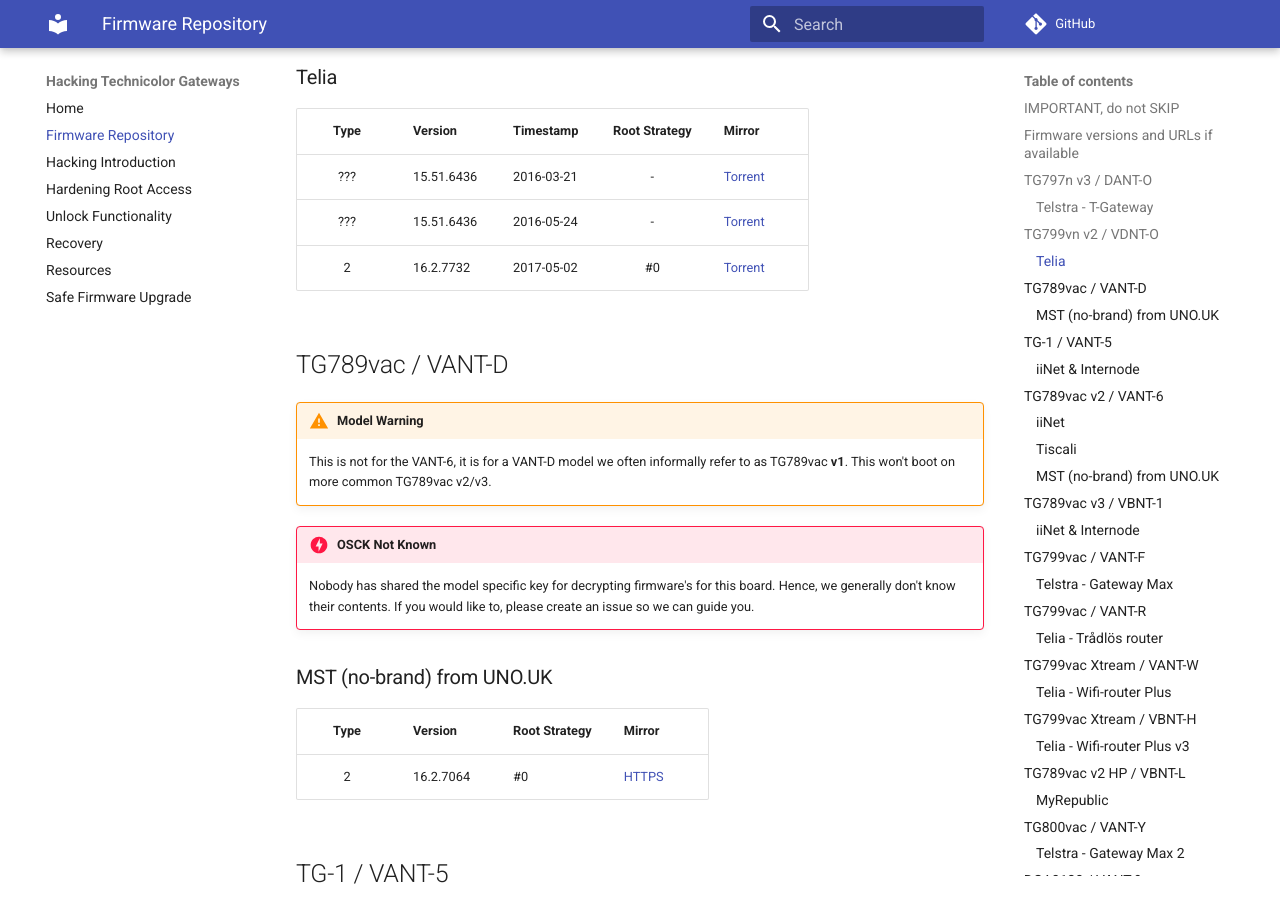
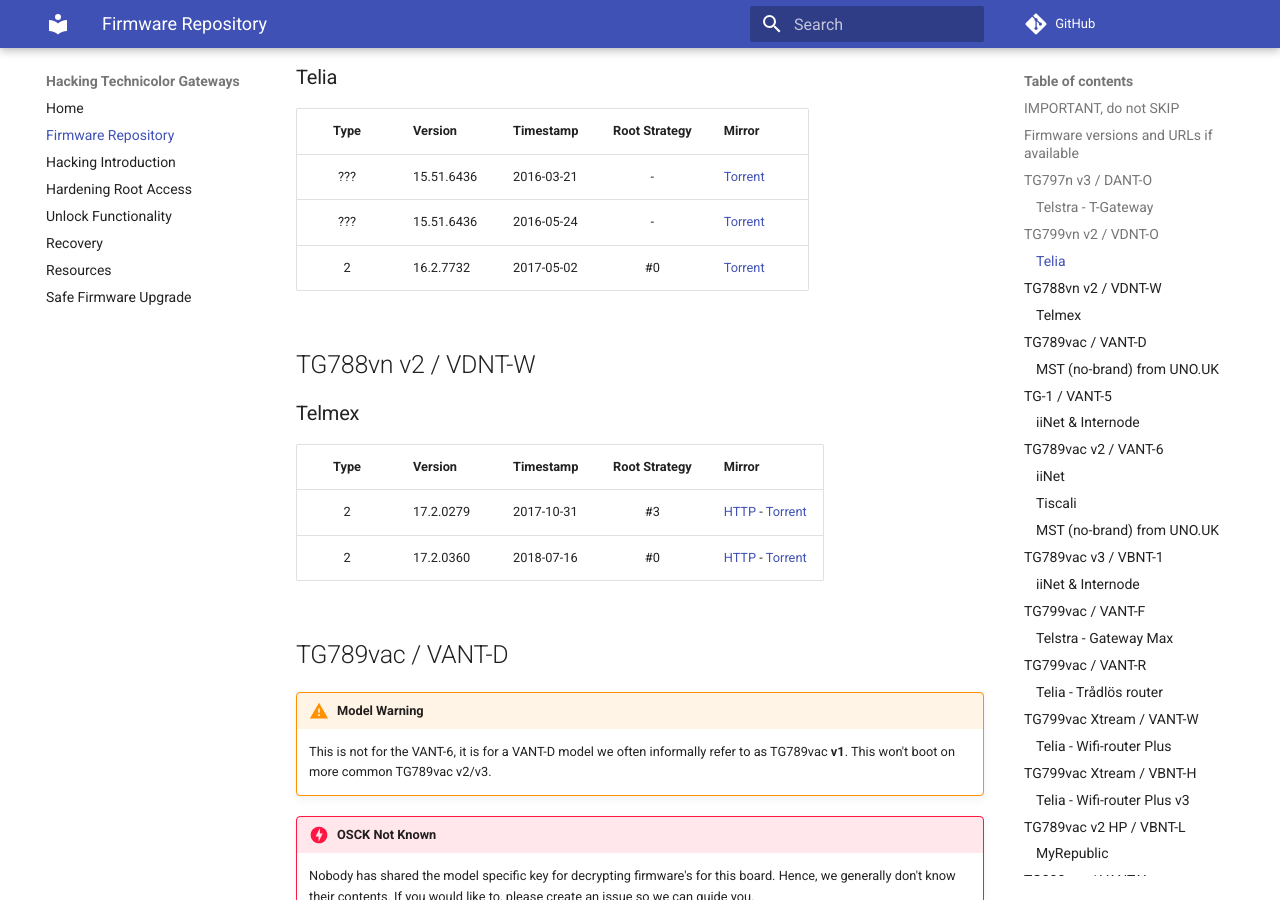
Before and after one commit to hack-technicolor/hack-technicolor, an MkDocs documentation site: the page built from docs/Repository.md, in a window 1280 px wide and 900 px high, scrolled down 1593 px. Built offline with MkDocs 1.6.1 and Material for MkDocs 9.7.7, drawn with Linux system fonts in a browser that asks for light colours; comment, search, counter and statistics services are not loaded.

Commit message:
Support for Telmex's TG788vn v2 / VDNT-W

```diff
--- a/docs/Repository.md
+++ b/docs/Repository.md
@@ -50,6 +50,15 @@
 | ???    | 15.51.6436       | 2016-03-21 | -             | [Torrent](https://github.com/kevdagoat/hack-technicolor/blob/master/torrents/vdnt-o/15516436o1361004closed.rbi.torrent?raw=true) |
 | ???    | 15.51.6436       | 2016-05-24 | -             | [Torrent](https://github.com/kevdagoat/hack-technicolor/blob/master/torrents/vdnt-o/15516436o1361005closed.rbi.torrent?raw=true) |
 | 2      | 16.2.7732        | 2017-05-02 | #0            | [Torrent](https://github.com/kevdagoat/hack-technicolor/blob/master/torrents/vdnt-o/1627732o2221004closed.rbi.torrent?raw=true) |
+
+## TG788vn v2 / VDNT-W
+
+### Telmex
+
+| Type   | Version          | Timestamp  | Root Strategy | Mirror |
+|:------:|:-----------------|:-----------|:-------------:|:-------|
+| 2      | 17.2.0279        | 2017-10-31 | #3            | [HTTP](http://gateway.telmex.com/test/vdnt-w_TG788vnV2_17.2.0279_Upgrade.rbi) - [Torrent](https://github.com/kevdagoat/hack-technicolor/blob/master/torrents/vdnt-w/vdnt-w_TG788vnV2_17.2.0279_Upgrade.rbi.torrent?raw=true) |
+| 2      | 17.2.0360        | 2018-07-16 | #0            | [HTTP](http://gateway.telmex.com/TECHNICOLOR_TG788vnv2_17.2.0360/F_TG788vnv2_17.2.0360.rbi) - [Torrent](https://github.com/kevdagoat/hack-technicolor/blob/master/torrents/vdnt-w/F_TG788vnv2_17.2.0360.rbi.torrent?raw=true) |
 
 ## TG789vac / VANT-D
 
```
Also changed, not shown: docs/Hacking/Type2.md (+1 -1 lines), 2 other files.
